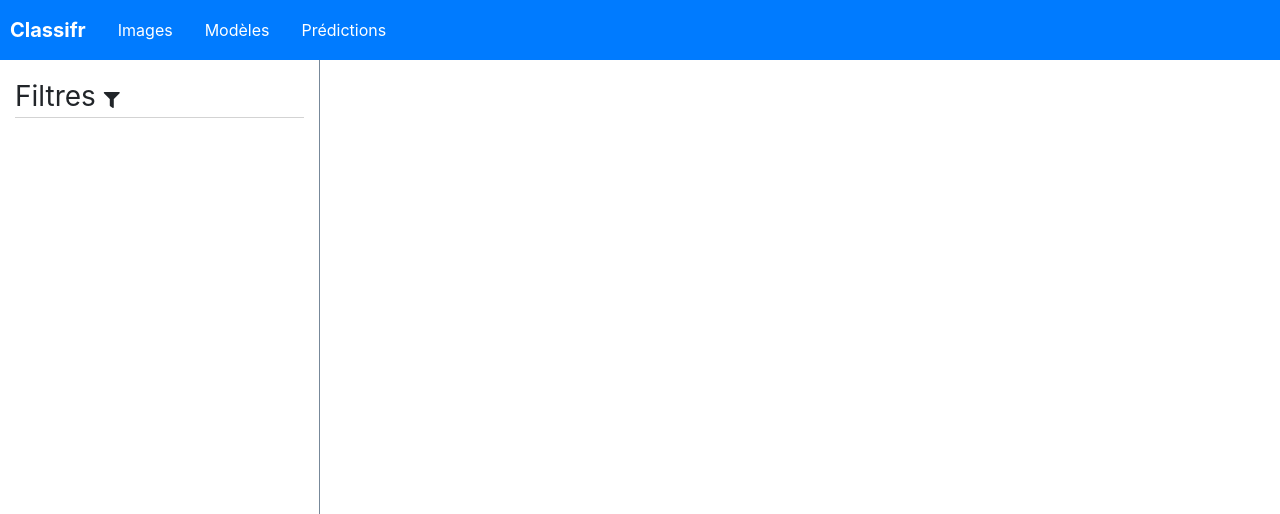
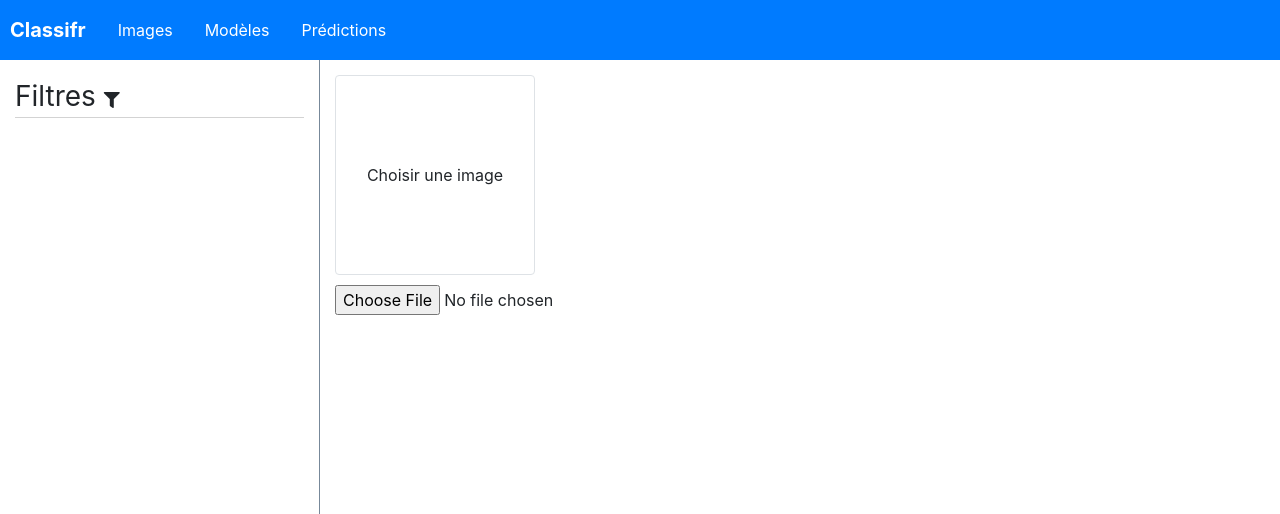
Before and after one commit to MaillotCedric/classifr, a Django app: page /predictions/ in a window 1280 px wide. Shown: the top 514 px of the page. Run offline with Django 4.2, Linux system fonts and the light colour scheme.

Commit message:
UI/UX - ajout import image

```diff
--- /dev/null
+++ b/app/static/scripts/predictions.js
@@ -0,0 +1,7 @@
+document.getElementById("input-file-image").addEventListener("change", (event) => {
+    let src = URL.createObjectURL(event.target.files[0]);
+
+    document.getElementById("image-preview-container").innerHTML = `
+        <img id="image-preview" class="img-thumbnail" src="`+ src +`" alt="image preview">
+    `;
+});
--- a/app/static/scripts/toolbox.js
+++ b/app/static/scripts/toolbox.js
@@ -0,0 +1,3 @@
+function afficher(message) {
+    console.log(message);
+};
--- /dev/null
+++ b/app/static/styles/predictions.css
@@ -0,0 +1,12 @@
+#image-preview-container {
+    align-items: center;
+    display: flex;
+    justify-content: center;
+    margin-bottom: 10px;
+    min-height: 200px;
+    width: 200px;
+}
+
+#image-preview {
+    border: none;
+}
--- a/app/templates/predictions.html
+++ b/app/templates/predictions.html
@@ -1,7 +1,25 @@
 {% extends 'base.html' %}
+
+{% load static %}
+
+{% block style %}
+    <link rel="stylesheet" href="{% static 'styles/predictions.css' %}">
+{% endblock %}
 
 {% block filtres %}
 {% endblock %}
 
 {% block contenu %}
+    <div id="image-preview-container" class="img-thumbnail">
+        Choisir une image
+    </div>
+    <form>
+        <div class="form-group">
+            <input type="file" id="input-file-image" class="form-control-file">
+        </div>
+    </form>
 {% endblock %}
+
+{% block scripts %}
+    <script src="{% static 'scripts/predictions.js' %}"></script>
+{% endblock %}
```
